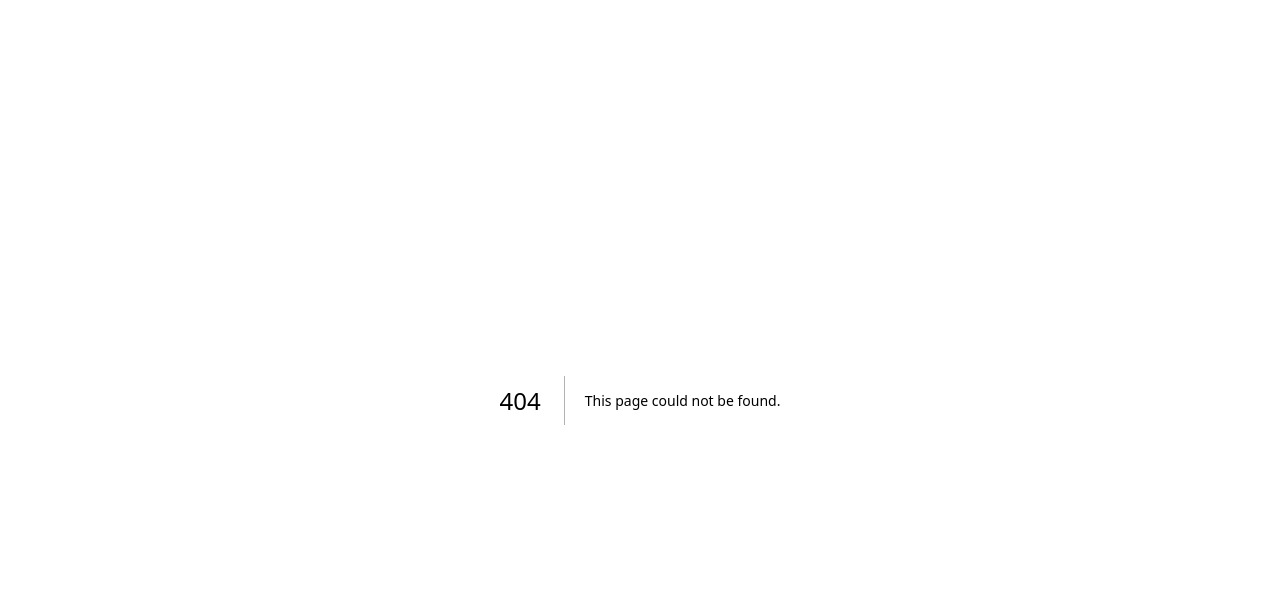
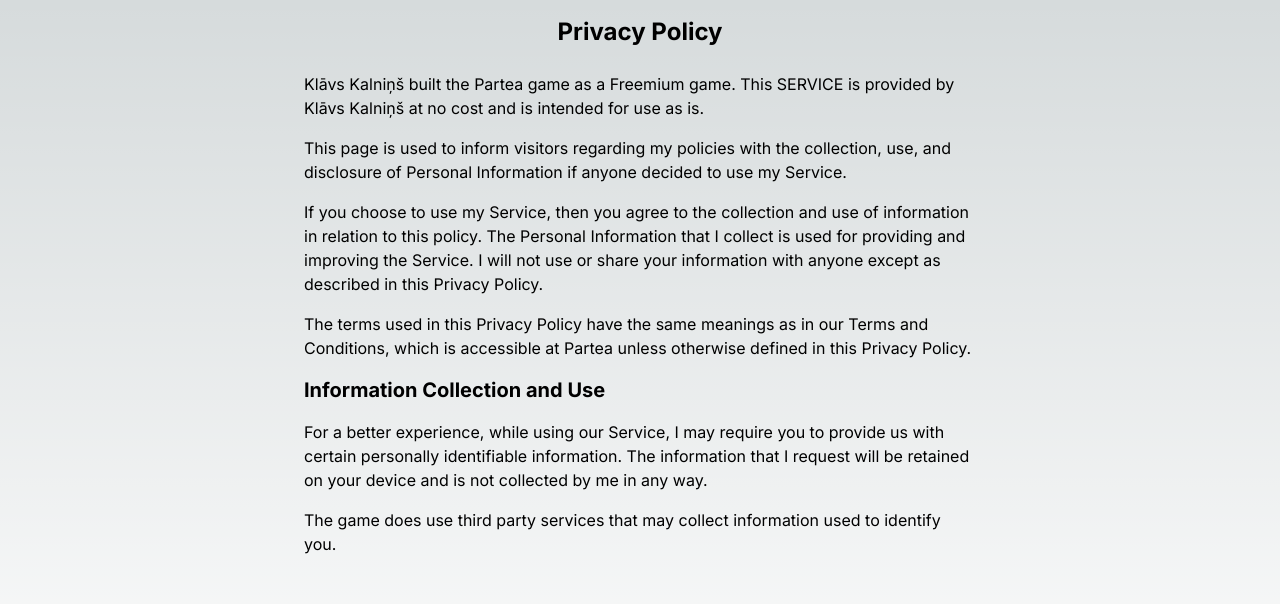
Before and after one commit to KlavsKalnins/portfolio-klavs, a Next.js app: page /games/partea/policy in a window 1280 px wide. Before the commit this address had no page. Shown: the top 604 px of the page. Built offline with nearby package versions, Linux system fonts and the light colour scheme.

Commit message:
partea policy

```diff
--- /dev/null
+++ b/src/app/games/page.tsx
@@ -0,0 +1,18 @@
+"use client";
+
+import Link from "next/link";
+import { FC } from "react";
+
+
+export default function Games() {
+  return (
+    <main className="flex min-h-screen flex-col items-center gap-2">
+      <div className="h-20 flex justify-center items-center z-10">
+        <h1 className="text-4xl font-bold text-white/70 z-10">Games</h1>
+      </div>
+      <div className="w-full h-full flex flex-wrap justify-center gap-10 z-10">
+        <Link href={"/games/partea"} className="w-20 h-20 bg-orange-600 font-bold flex justify-center items-center rounded-md">Partea</Link>
+      </div>
+    </main>
+  )
+}
--- /dev/null
+++ b/src/app/games/partea/page.tsx
@@ -0,0 +1,19 @@
+"use client";
+
+import Link from "next/link";
+import { FC } from "react";
+
+
+export default function GamePartea() {
+  return (
+    <main className="flex min-h-screen flex-col items-center gap-2">
+      <div className="h-20 flex justify-center items-center z-10">
+        <h1 className="text-4xl font-bold text-white/70 z-10">Partea</h1>
+      </div>
+      <div className="w-full h-full flex flex-wrap justify-center gap-10 z-10">
+      <Link href={"/games/partea/policy"} className="w-20 h-20 bg-orange-600 font-bold flex justify-center items-center rounded-md"><p>Privacy Policy</p></Link>
+
+      </div>
+    </main>
+  )
+}
--- /dev/null
+++ b/src/app/games/partea/policy/page.tsx
@@ -0,0 +1,38 @@
+"use client"
+
+export default function GameParteaPolicy() {
+  return (
+    <main className="flex min-h-screen flex-col items-center gap-2 p-4">
+      <h2 className="text-2xl font-bold mb-4">Privacy Policy</h2>
+      <div className="max-w-2xl space-y-4">
+        <p>
+          Klāvs Kalniņš built the Partea game as a Freemium game. This SERVICE is provided by
+          Klāvs Kalniņš at no cost and is intended for use as is.
+        </p>
+        <p>
+          This page is used to inform visitors regarding my policies with the collection, use, and
+          disclosure of Personal Information if anyone decided to use my Service.
+        </p>
+        <p>
+          If you choose to use my Service, then you agree to the collection and use of information in
+          relation to this policy. The Personal Information that I collect is used for providing and
+          improving the Service. I will not use or share your information with anyone except as
+          described in this Privacy Policy.
+        </p>
+        <p>
+          The terms used in this Privacy Policy have the same meanings as in our Terms and
+          Conditions, which is accessible at Partea unless otherwise defined in this Privacy Policy.
+        </p>
+        <h3 className="text-xl font-bold mt-6 mb-2">Information Collection and Use</h3>
+        <p>
+          For a better experience, while using our Service, I may require you to provide us with
+          certain personally identifiable information. The information that I request will be
+          retained on your device and is not collected by me in any way.
+        </p>
+        <p>
+          The game does use third party services that may collect information used to identify you.
+        </p>
+      </div>
+    </main>
+  )
+}
```
